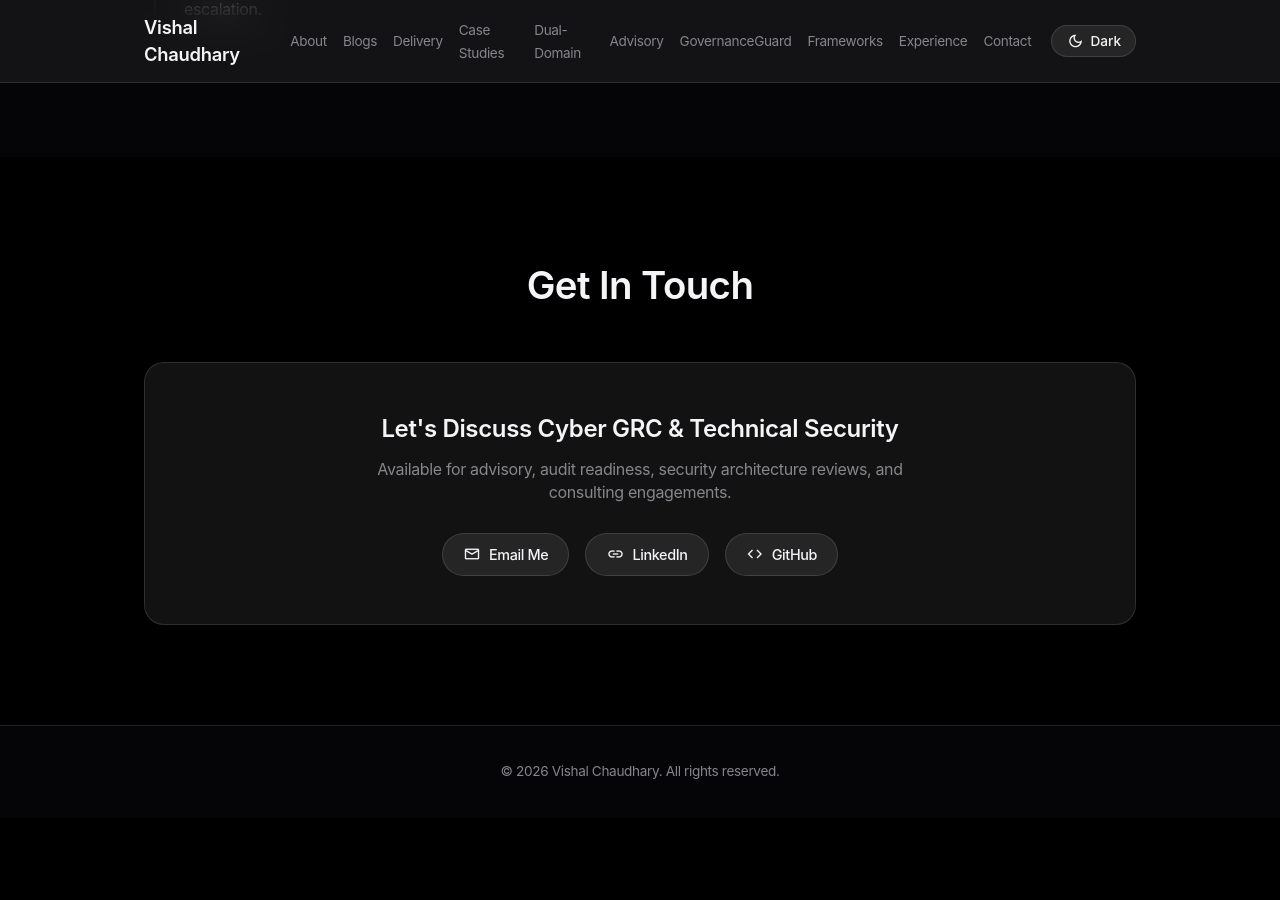
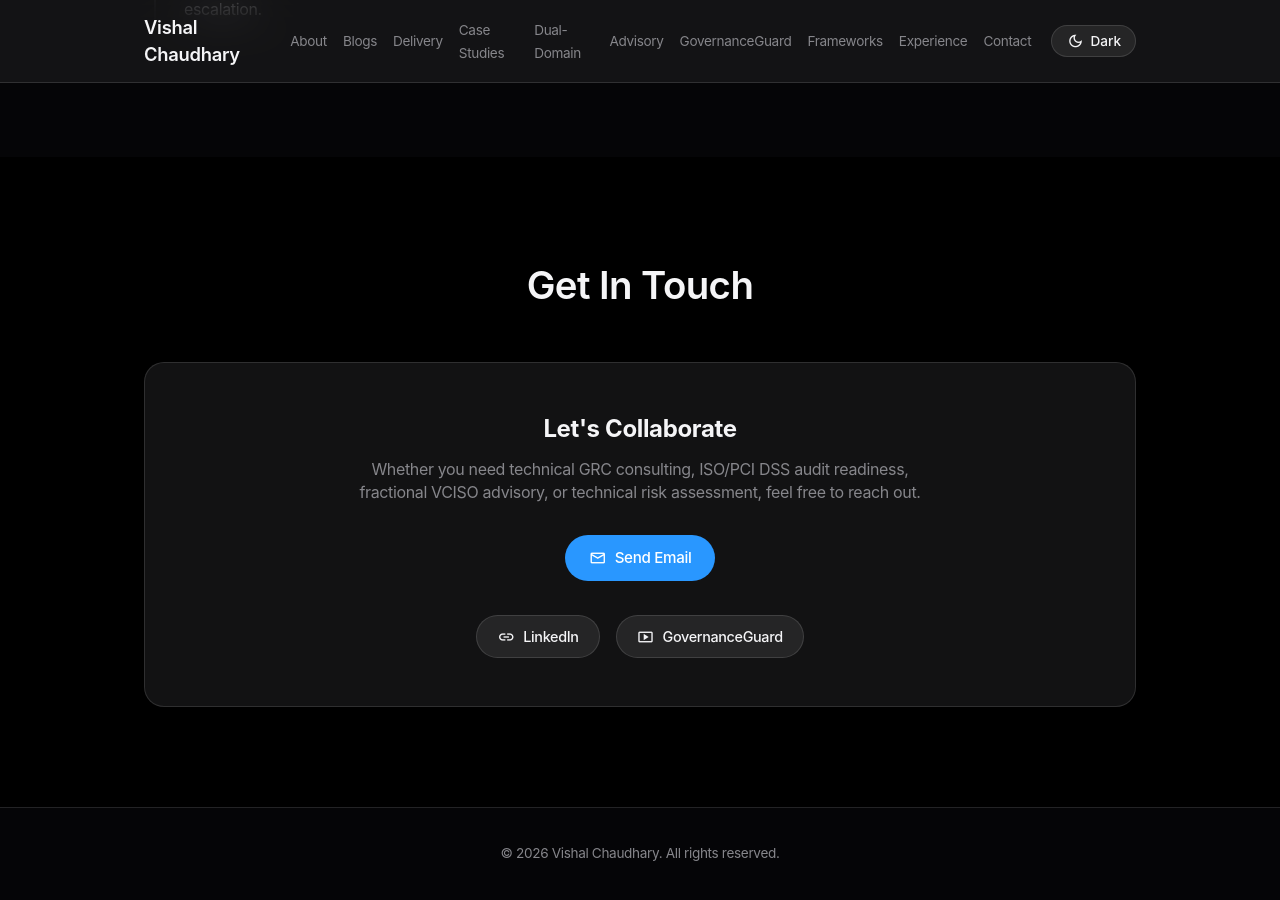
Before and after one commit to vishsecurity/vishsecurity.github.io, a Jekyll site: the page index.html, which Jekyll copies as it is, in a window 1280 px wide and 900 px high, scrolled down 7230 px. Built offline with Jekyll 4.4.1, drawn with Linux system fonts in a browser that asks for light colours; before the commit the page ends 8048 px from its top, so only the background shows below that.

Commit message:
Update index.html

```diff
--- a/index.html
+++ b/index.html
@@ -616,7 +616,7 @@
             <div class="card" style="max-width: 850px; margin: 0 auto; padding: 40px; text-align: center;">
                 <h3 style="font-size: 1.35rem; margin-bottom: 12px; color: var(--text-primary); justify-content: center;">Enterprise GRC, Risk & Compliance Knowledge Base</h3>
                 <p style="color: var(--text-secondary); margin-bottom: 28px;">I host <strong>GovernanceGuard</strong>, delivering practical frameworks, audit readiness strategies, and deep dives into PCI DSS 4.0, ISO 42001 AI governance, and cybersecurity risk frameworks.</p>
-                <a href="https://www.youtube.com/@GovernanceGuard" target="_blank" class="btn-primary" style="background: var(--accent-red); color: #ffffff;">
+                <a href="https://www.youtube.com/@GovernanceGuard" target="_blank" rel="noopener noreferrer" class="btn-primary" style="background: var(--accent-red); color: #ffffff;">
                     <span class="material-symbols-outlined" style="font-size: 20px;">play_circle</span> Visit GovernanceGuard on YouTube
                 </a>
             </div>
@@ -713,12 +713,20 @@
     <section id="contact" class="container">
         <h2 class="section-title">Get In Touch</h2>
         <div class="contact-box">
-            <h3 style="font-size: 1.5rem; margin-bottom: 12px; font-weight: 600;">Let's Discuss Cyber GRC & Technical Security</h3>
-            <p style="color: var(--text-secondary); max-width: 600px; margin: 0 auto 24px;">Available for advisory, audit readiness, security architecture reviews, and consulting engagements.</p>
+            <h3 style="font-size: 1.5rem; margin-bottom: 12px;">Let's Collaborate</h3>
+            <p style="color: var(--text-secondary); max-width: 600px; margin: 0 auto 24px;">
+                Whether you need technical GRC consulting, ISO/PCI DSS audit readiness, fractional VCISO advisory, or technical risk assessment, feel free to reach out.
+            </p>
+            <a href="mailto:contact@vishalchaudhary.com" class="btn-primary">
+                <span class="material-symbols-outlined" style="font-size: 18px;">mail</span> Send Email
+            </a>
             <div class="social-links">
-                <a href="mailto:vishal.chaudhary@example.com"><span class="material-symbols-outlined" style="font-size: 18px;">mail</span> Email Me</a>
-                <a href="https://linkedin.com" target="_blank"><span class="material-symbols-outlined" style="font-size: 18px;">link</span> LinkedIn</a>
-                <a href="https://github.com/vishsecurity" target="_blank"><span class="material-symbols-outlined" style="font-size: 18px;">code</span> GitHub</a>
+                <a href="https://linkedin.com" target="_blank" rel="noopener noreferrer">
+                    <span class="material-symbols-outlined" style="font-size: 18px;">link</span> LinkedIn
+                </a>
+                <a href="https://www.youtube.com/@GovernanceGuard" target="_blank" rel="noopener noreferrer">
+                    <span class="material-symbols-outlined" style="font-size: 18px;">smart_display</span> GovernanceGuard
+                </a>
             </div>
         </div>
     </section>
@@ -728,22 +736,34 @@
     </footer>
 
     <script>
+        // Theme Switcher Logic
         const toggleBtn = document.getElementById('theme-toggle-btn');
         const themeIcon = document.getElementById('theme-icon');
         const themeText = document.getElementById('theme-text');
 
         toggleBtn.addEventListener('click', () => {
             const currentTheme = document.documentElement.getAttribute('data-theme');
-            if (currentTheme === 'dark') {
-                document.documentElement.setAttribute('data-theme', 'light');
-                themeIcon.textContent = 'light_mode';
-                themeText.textContent = 'Light';
-            } else {
-                document.documentElement.setAttribute('data-theme', 'dark');
-                themeIcon.textContent = 'dark_mode';
-                themeText.textContent = 'Dark';
+            const newTheme = currentTheme === 'dark' ? 'light' : 'dark';
+            document.documentElement.setAttribute('data-theme', newTheme);
+
+            themeIcon.textContent = newTheme === 'dark' ? 'dark_mode' : 'light_mode';
+            themeText.textContent = newTheme === 'dark' ? 'Dark' : 'Light';
+        });
+
+        // Simple Typing Animation
+        const typedHeader = document.getElementById('typed-header');
+        const text = "Vishal Chaudhary";
+        let index = 0;
+
+        function typeEffect() {
+            if (index < text.length) {
+                typedHeader.textContent = text.substring(0, index + 1);
+                index++;
+                setTimeout(typeEffect, 100);
             }
-        });
+        }
+        typedHeader.textContent = '';
+        typeEffect();
     </script>
 </body>
 </html>
```
